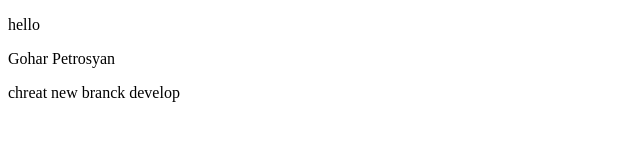
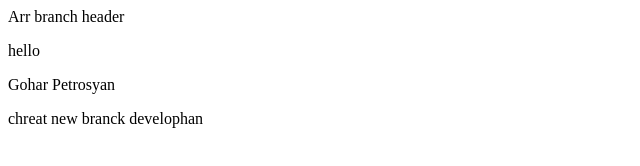
Before and after one commit to GoharPetrosyan/Test.13.10, a plain HTML site: page index.html in a window 1280 px wide. Shown: the whole page, without its empty margins (0-640 px from the left). Drawn offline with Linux system fonts and the light colour scheme.

Commit message:
"add header brach" git commit -a -m "add header brach"
clear
git abort
\

```diff
--- a/index.html
+++ b/index.html
@@ -4,9 +4,9 @@
 	<title></title>
 </head>
 <body>
-
+<header> Arr branch header</header>
 <p>hello</p>
 <p>Gohar Petrosyan</p>
-<p>chreat new branck develop</p>
+<p>chreat new branck develophan</p>
 </body>
 </html>
```
